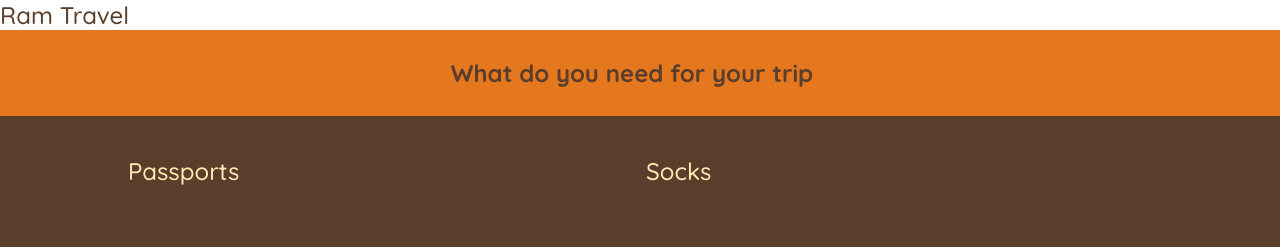
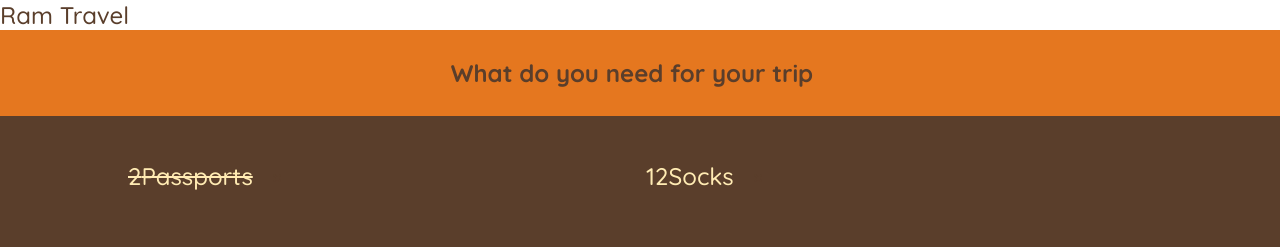
Before and after one commit to Federico-I/RamTravel, a React (Create React App) app: page / in a window 1280 px wide. Shown: the top 247 px of the page. Built offline with nearby package versions, Linux system fonts and the light colour scheme.

Commit message:
renderign-items-styles

```diff
--- a/src/App.js
+++ b/src/App.js
@@ -1,5 +1,5 @@
 const initialItems = [
-  { id: 1, description: "Passports", quantity: 2, packed: false },
+  { id: 1, description: "Passports", quantity: 2, packed: true },
   { id: 2, description: "Socks", quantity: 12, packed: false },
 ];
 
@@ -41,7 +41,14 @@ function PackingList() {
 };
 
 function Item({ item }) {
-  return <li>{item.description}</li>
+  return (
+    <li>
+      <span style={item.packed ? {textDecoration:"line-through"}: {}}>
+        {""}{item.quantity}{item.description}
+      </span>
+      <button>&times;</button>
+    </li>
+  )
 }
 
 
```
